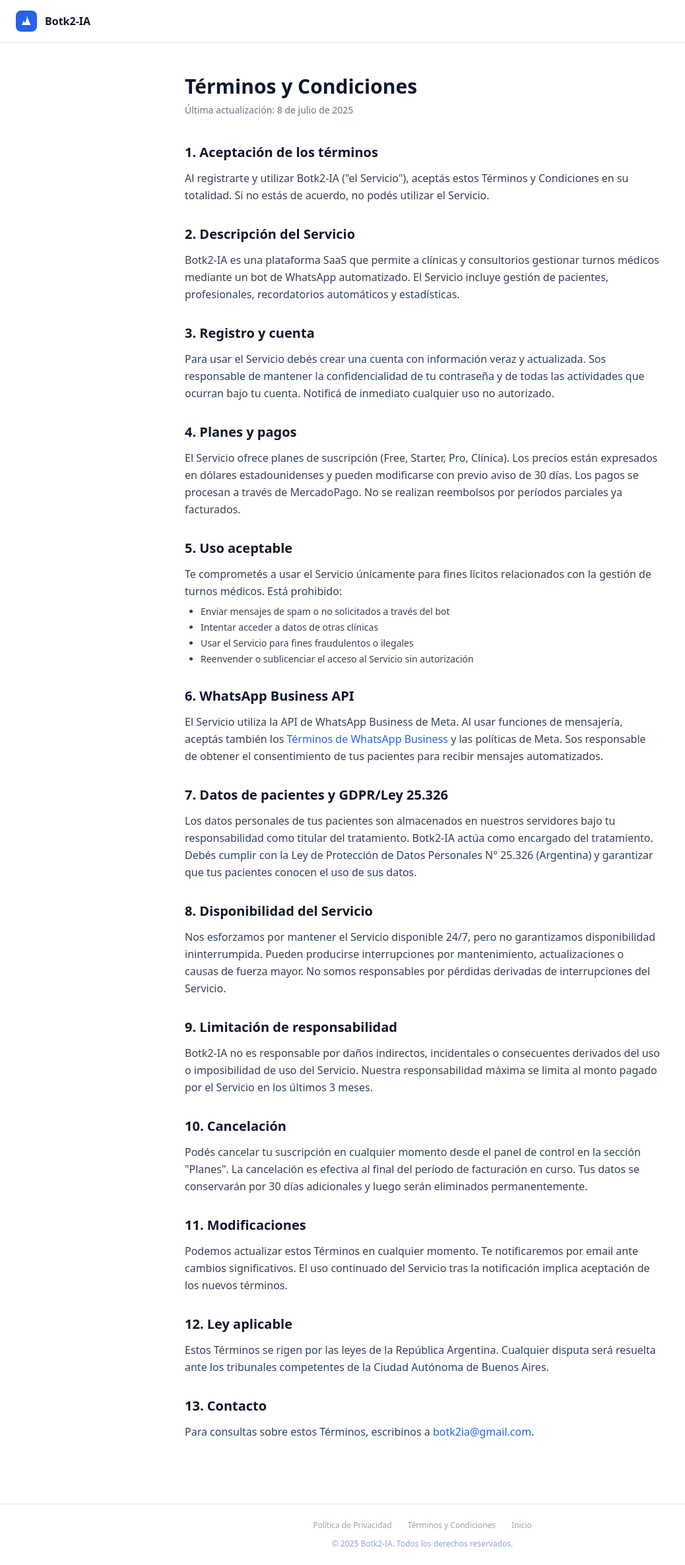
After one commit to botk2-IA/botk2-IA, a FastAPI app: template templates/terms.html in a window 1280 px wide. The commit adds this page. Shown: the whole page at 66% size, without its empty margins (0-1038 px from the left). Run offline with FastAPI, Linux system fonts and the light colour scheme; the template is opened without the code that fills it, so the values that code supplies are empty; some libraries are stand-ins or nearby versions.

Commit message:
fix: unificar email de contacto a botk2ia@gmail.com

```diff
--- a/templates/privacy.html
+++ b/templates/privacy.html
@@ -89,7 +89,7 @@
       <li>Solicitar la eliminación de sus datos personales.</li>
       <li>Revocar el consentimiento para el envío de mensajes de WhatsApp.</li>
     </ul>
-    <p class="text-slate-600 leading-relaxed mt-3">Para ejercer estos derechos, contactarse a: <a href="mailto:soporte@botk2ia.com" class="text-blue-600 hover:underline">soporte@botk2ia.com</a></p>
+    <p class="text-slate-600 leading-relaxed mt-3">Para ejercer estos derechos, contactarse a: <a href="mailto:botk2ia@gmail.com" class="text-blue-600 hover:underline">botk2ia@gmail.com</a></p>
   </section>
 
   <section class="mb-8">
@@ -113,7 +113,7 @@
     </p>
     <div class="mt-3 text-slate-600">
       <p><strong>Botk2-IA</strong></p>
-      <p>Email: <a href="mailto:soporte@botk2ia.com" class="text-blue-600 hover:underline">soporte@botk2ia.com</a></p>
+      <p>Email: <a href="mailto:botk2ia@gmail.com" class="text-blue-600 hover:underline">botk2ia@gmail.com</a></p>
       <p>Web: <a href="https://botk2ia.com" class="text-blue-600 hover:underline">https://botk2ia.com</a></p>
     </div>
   </section>
--- /dev/null
+++ b/templates/terms.html
@@ -0,0 +1,108 @@
+<!DOCTYPE html>
+<html lang="es">
+<head>
+  <meta charset="UTF-8"/>
+  <meta name="viewport" content="width=device-width, initial-scale=1.0"/>
+  <title>Términos y Condiciones — Botk2-IA</title>
+  <script src="https://cdn.tailwindcss.com"></script>
+</head>
+<body class="bg-white text-slate-800">
+
+<header class="border-b border-slate-200 px-6 py-4 flex items-center gap-3">
+  <div class="w-8 h-8 bg-blue-600 rounded-lg flex items-center justify-center">
+    <svg viewBox="0 0 100 100" class="w-5 h-5"><path d="M14,80 L28,49 L41,62 L56,17 L83,80 Z" fill="white"/><circle cx="56" cy="17" r="5" fill="#93C5FD"/></svg>
+  </div>
+  <span class="font-bold text-slate-900">Botk2-IA</span>
+</header>
+
+<main class="max-w-3xl mx-auto px-6 py-12">
+  <h1 class="text-3xl font-bold text-slate-900 mb-2">Términos y Condiciones</h1>
+  <p class="text-sm text-slate-500 mb-10">Última actualización: 8 de julio de 2025</p>
+
+  <div class="space-y-8 text-slate-700 leading-relaxed">
+
+    <section>
+      <h2 class="text-xl font-bold text-slate-900 mb-3">1. Aceptación de los términos</h2>
+      <p>Al registrarte y utilizar Botk2-IA ("el Servicio"), aceptás estos Términos y Condiciones en su totalidad. Si no estás de acuerdo, no podés utilizar el Servicio.</p>
+    </section>
+
+    <section>
+      <h2 class="text-xl font-bold text-slate-900 mb-3">2. Descripción del Servicio</h2>
+      <p>Botk2-IA es una plataforma SaaS que permite a clínicas y consultorios gestionar turnos médicos mediante un bot de WhatsApp automatizado. El Servicio incluye gestión de pacientes, profesionales, recordatorios automáticos y estadísticas.</p>
+    </section>
+
+    <section>
+      <h2 class="text-xl font-bold text-slate-900 mb-3">3. Registro y cuenta</h2>
+      <p>Para usar el Servicio debés crear una cuenta con información veraz y actualizada. Sos responsable de mantener la confidencialidad de tu contraseña y de todas las actividades que ocurran bajo tu cuenta. Notificá de inmediato cualquier uso no autorizado.</p>
+    </section>
+
+    <section>
+      <h2 class="text-xl font-bold text-slate-900 mb-3">4. Planes y pagos</h2>
+      <p>El Servicio ofrece planes de suscripción (Free, Starter, Pro, Clínica). Los precios están expresados en dólares estadounidenses y pueden modificarse con previo aviso de 30 días. Los pagos se procesan a través de MercadoPago. No se realizan reembolsos por períodos parciales ya facturados.</p>
+    </section>
+
+    <section>
+      <h2 class="text-xl font-bold text-slate-900 mb-3">5. Uso aceptable</h2>
+      <p>Te comprometés a usar el Servicio únicamente para fines lícitos relacionados con la gestión de turnos médicos. Está prohibido:</p>
+      <ul class="list-disc pl-6 mt-2 space-y-1 text-sm">
+        <li>Enviar mensajes de spam o no solicitados a través del bot</li>
+        <li>Intentar acceder a datos de otras clínicas</li>
+        <li>Usar el Servicio para fines fraudulentos o ilegales</li>
+        <li>Reenvender o sublicenciar el acceso al Servicio sin autorización</li>
+      </ul>
+    </section>
+
+    <section>
+      <h2 class="text-xl font-bold text-slate-900 mb-3">6. WhatsApp Business API</h2>
+      <p>El Servicio utiliza la API de WhatsApp Business de Meta. Al usar funciones de mensajería, aceptás también los <a href="https://www.whatsapp.com/legal/business-policy" class="text-blue-600 hover:underline" target="_blank">Términos de WhatsApp Business</a> y las políticas de Meta. Sos responsable de obtener el consentimiento de tus pacientes para recibir mensajes automatizados.</p>
+    </section>
+
+    <section>
+      <h2 class="text-xl font-bold text-slate-900 mb-3">7. Datos de pacientes y GDPR/Ley 25.326</h2>
+      <p>Los datos personales de tus pacientes son almacenados en nuestros servidores bajo tu responsabilidad como titular del tratamiento. Botk2-IA actúa como encargado del tratamiento. Debés cumplir con la Ley de Protección de Datos Personales N° 25.326 (Argentina) y garantizar que tus pacientes conocen el uso de sus datos.</p>
+    </section>
+
+    <section>
+      <h2 class="text-xl font-bold text-slate-900 mb-3">8. Disponibilidad del Servicio</h2>
+      <p>Nos esforzamos por mantener el Servicio disponible 24/7, pero no garantizamos disponibilidad ininterrumpida. Pueden producirse interrupciones por mantenimiento, actualizaciones o causas de fuerza mayor. No somos responsables por pérdidas derivadas de interrupciones del Servicio.</p>
+    </section>
+
+    <section>
+      <h2 class="text-xl font-bold text-slate-900 mb-3">9. Limitación de responsabilidad</h2>
+      <p>Botk2-IA no es responsable por daños indirectos, incidentales o consecuentes derivados del uso o imposibilidad de uso del Servicio. Nuestra responsabilidad máxima se limita al monto pagado por el Servicio en los últimos 3 meses.</p>
+    </section>
+
+    <section>
+      <h2 class="text-xl font-bold text-slate-900 mb-3">10. Cancelación</h2>
+      <p>Podés cancelar tu suscripción en cualquier momento desde el panel de control en la sección "Planes". La cancelación es efectiva al final del período de facturación en curso. Tus datos se conservarán por 30 días adicionales y luego serán eliminados permanentemente.</p>
+    </section>
+
+    <section>
+      <h2 class="text-xl font-bold text-slate-900 mb-3">11. Modificaciones</h2>
+      <p>Podemos actualizar estos Términos en cualquier momento. Te notificaremos por email ante cambios significativos. El uso continuado del Servicio tras la notificación implica aceptación de los nuevos términos.</p>
+    </section>
+
+    <section>
+      <h2 class="text-xl font-bold text-slate-900 mb-3">12. Ley aplicable</h2>
+      <p>Estos Términos se rigen por las leyes de la República Argentina. Cualquier disputa será resuelta ante los tribunales competentes de la Ciudad Autónoma de Buenos Aires.</p>
+    </section>
+
+    <section>
+      <h2 class="text-xl font-bold text-slate-900 mb-3">13. Contacto</h2>
+      <p>Para consultas sobre estos Términos, escribinos a <a href="mailto:botk2ia@gmail.com" class="text-blue-600 hover:underline">botk2ia@gmail.com</a>.</p>
+    </section>
+
+  </div>
+</main>
+
+<footer class="border-t border-slate-200 px-6 py-6 mt-12 text-center text-xs text-slate-400">
+  <div class="flex justify-center gap-6">
+    <a href="/privacy" class="hover:text-slate-600">Política de Privacidad</a>
+    <a href="/terms" class="hover:text-slate-600">Términos y Condiciones</a>
+    <a href="/home" class="hover:text-slate-600">Inicio</a>
+  </div>
+  <p class="mt-3">© 2025 Botk2-IA. Todos los derechos reservados.</p>
+</footer>
+
+</body>
+</html>
```
Also changed, not shown: emails.py (added, +112 -0 lines), templates/landing.html (+29 -4 lines).
